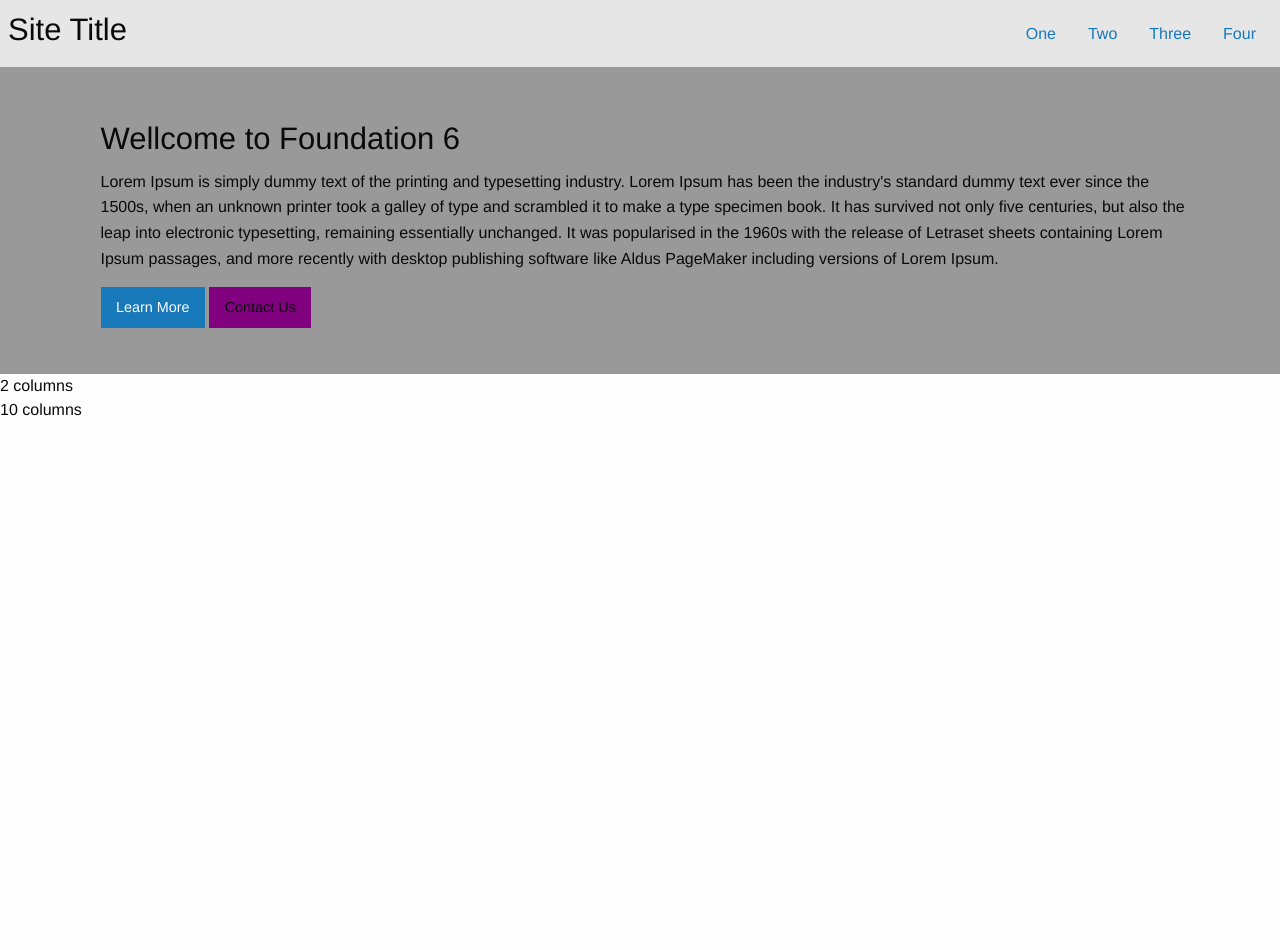
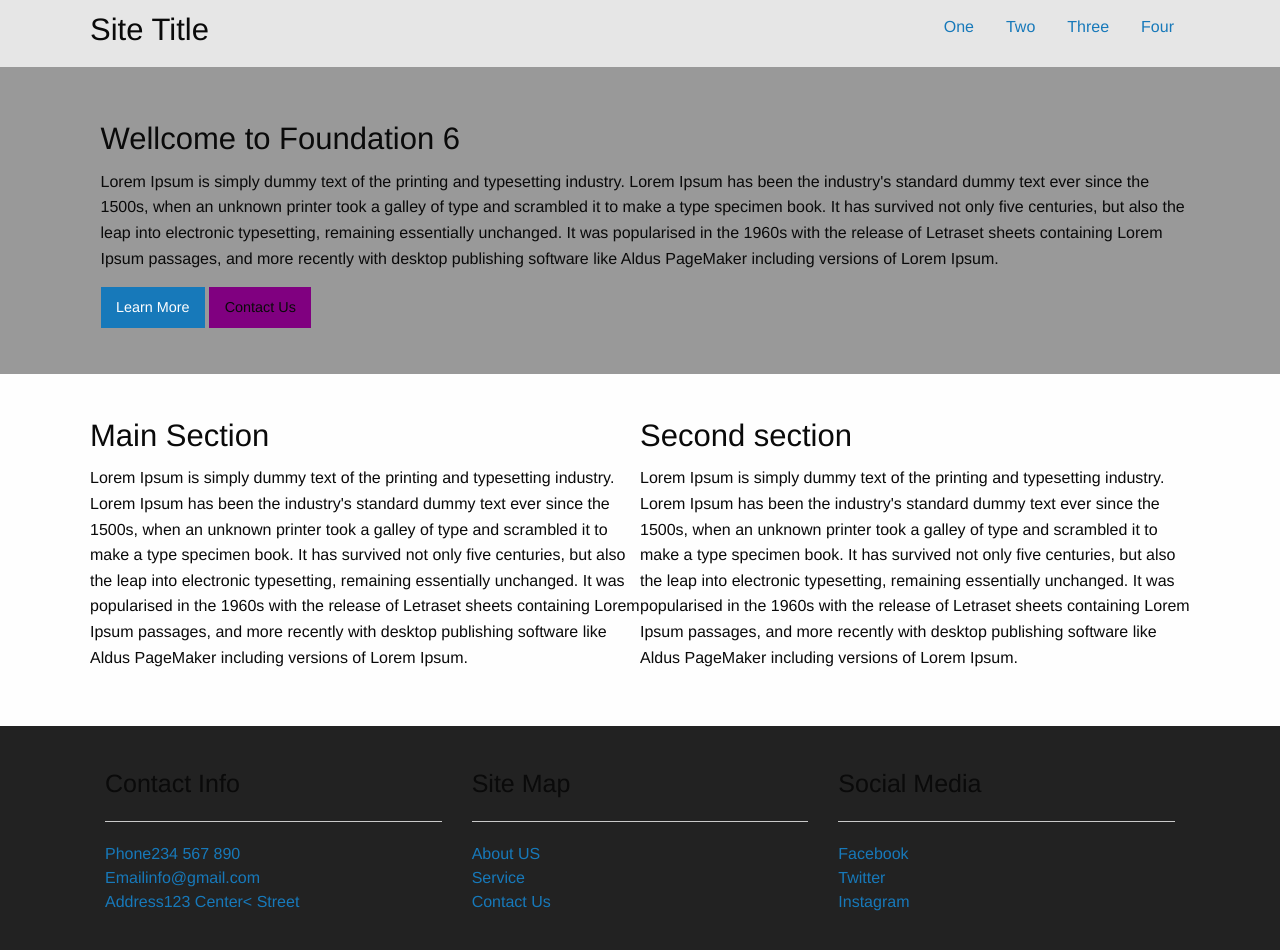
Before and after one commit to peerfahad/Zurb-Foundation, a plain HTML site: page index.html in a window 1280 px wide. Before the commit the page ends 800 px from the top, so only its background shows below. Drawn offline with Linux system fonts and the light colour scheme.

Commit message:
Modified files

```diff
--- a/css/app.css
+++ b/css/app.css
@@ -10,18 +10,7 @@ General
 	max-width: 1100px;
 	margin: 0px auto;
 }
-.blue{
-	height: 200px;
-	padding: 10px;
-}
-.blue:nth-child(1){background-color: #123;}
-.blue:nth-child(2){background-color: #234;}
-.blue:nth-child(3){background-color: #345;}
-.blue:nth-child(4){background-color: #567;}
-.blue:nth-child(5){background-color: #789;}
-.blue:nth-child(6){background-color: #890;}
-.blue:nth-child(7){background-color: #123;}
-.blue:nth-child(8){background-color: red;}
+
 
 
 
@@ -40,9 +29,19 @@ Hero
 /***************************************************
 Main Section
 ****************************************************/
+.main{
+	padding: 40px 0px;
 
+}
 
 
 /***************************************************
 Footer
 ****************************************************/
+footer{
+	padding: 40px 0px;
+	background-color: #222;
+}
+footer a{
+	display: block;
+}
--- a/index.html
+++ b/index.html
@@ -14,7 +14,7 @@
   <!--Desktop Navigation -->
 
   <nav class="top-bar">
-
+    <div class="wrap grid-x">
     <div class="top-bar-left">
       <h3>Site Title</h3>
     </div>
@@ -25,6 +25,7 @@
         <li><a href="#">Three</a></li>
         <li><a href="#">Four</a></li>
       </ul>
+    </div>
     </div>
 
 </nav>
@@ -45,30 +46,58 @@
 
   <!-- Main Content -->
   <Section class="main">
-  <div class="row">
-  <div class="medium-2 columns">2 columns</div>
-  <div class="medium-10 columns">10 columns</div>
-</div>
-    <!-- <div class="wrap row">
-     <div class="small-12 medium-6 large-6 columns">
-
-         <h3>Main Section</h3>
-          <p>Lorem Ipsum is simply dummy text of the printing and typesetting industry. Lorem Ipsum has been the industry's standard dummy text ever since the 1500s, when an unknown printer took a galley of type and scrambled it to make a type specimen book. It has survived not only five centuries, but also the leap into electronic typesetting, remaining essentially unchanged. It was popularised in the 1960s with the release of Letraset sheets containing Lorem Ipsum passages, and more recently with desktop publishing software like Aldus PageMaker including versions of Lorem Ipsum.
-          </p>
+    <div class="wrap grid-x">
+       <div class="small-12 medium-6 cell">
+          <h3>Main Section</h3>
+          <p>Lorem Ipsum is simply dummy text of the printing and typesetting industry. Lorem Ipsum has been the industry's standard dummy text ever since the 1500s, when an unknown printer took a galley of type and scrambled it to make a type specimen book. It has survived not only five centuries, but also the leap into electronic typesetting, remaining essentially unchanged. It was popularised in the 1960s with the release of Letraset sheets containing Lorem Ipsum passages, and more recently with desktop publishing software like Aldus PageMaker including versions of Lorem Ipsum.</p>
         </div>
-        <div class="small-12 medium-6 large-6 columns">
-          <h3>Main Section</h3>
-          <p>Lorem Ipsum is simply dummy text of the printing and typesetting industry. Lorem Ipsum has been the industry's standard dummy text ever since the 1500s, when an unknown printer took a galley of type and scrambled it to make a type specimen book. It has survived not only five centuries, but also the leap into electronic typesetting, remaining essentially unchanged. It was popularised in the 1960s with the release of Letraset sheets containing Lorem Ipsum passages, and more recently with desktop publishing software like Aldus PageMaker including versions of Lorem Ipsum.
-          </p>
+      <div class="small-12 medium-6 cell">
+          <h3>Second section</h3>
+          <p>Lorem Ipsum is simply dummy text of the printing and typesetting industry. Lorem Ipsum has been the industry's standard dummy text ever since the 1500s, when an unknown printer took a galley of type and scrambled it to make a type specimen book. It has survived not only five centuries, but also the leap into electronic typesetting, remaining essentially unchanged. It was popularised in the 1960s with the release of Letraset sheets containing Lorem Ipsum passages, and more recently with desktop publishing software like Aldus PageMaker including versions of Lorem Ipsum.</p>
         </div>
-    </div> -->
- </Section>
+   </div>
+  </Section>
 
 
 
 
    <!--Footer Section  -->
-   <footer></footer>
+  <footer>
+   <div class="wrap grid-x grid-margin-x">
+   <div class="small-12 medium-4 cell">
+   <h4>Contact Info</h4>
+   <hr>
+   <a href="#"><span>Phone</span>234 567 890</a>
+   <a href="#"><span>Email</span>info@gmail.com</a>
+   <a href="#"><span>Address</span>123 Center< Street</a>
+     </div>
+    <div class="small-12 medium-4 cell">
+   <h4>Site Map</h4>
+   <hr>
+   <a href="#">About US</a>
+   <a href="#">Service</a>
+   <a href="#">Contact Us</a>
+     </div>
+
+       <div class="small-12 medium-4 cell">
+   <h4>Social Media</h4>
+   <hr>
+   <a href="#">Facebook</a>
+   <a href="#">Twitter</a>
+   <a href="#">Instagram</a>
+     </div>
+
+   </div>
+
+
+   </div>
+
+
+
+
+
+
+  </footer>
 
 
 
```
